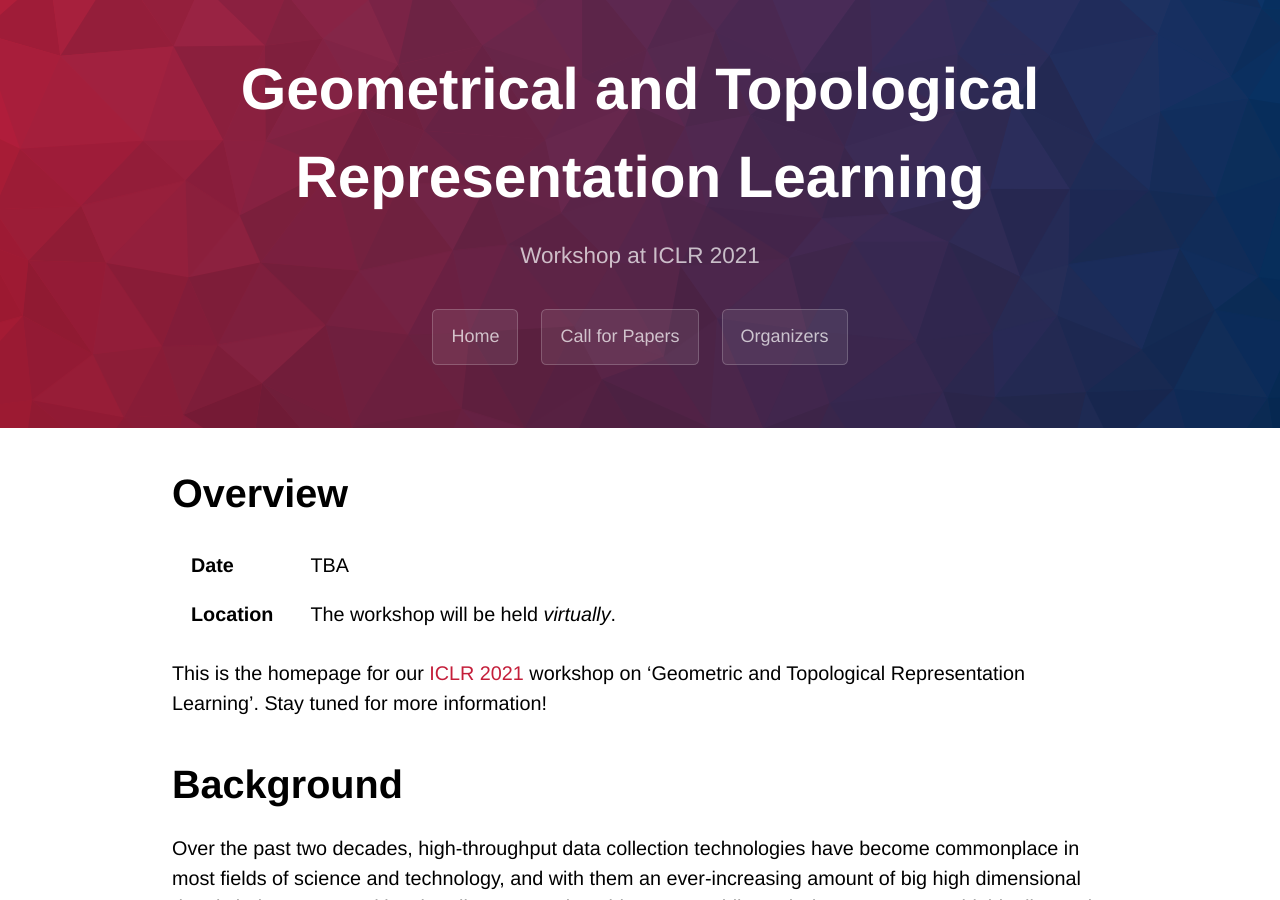
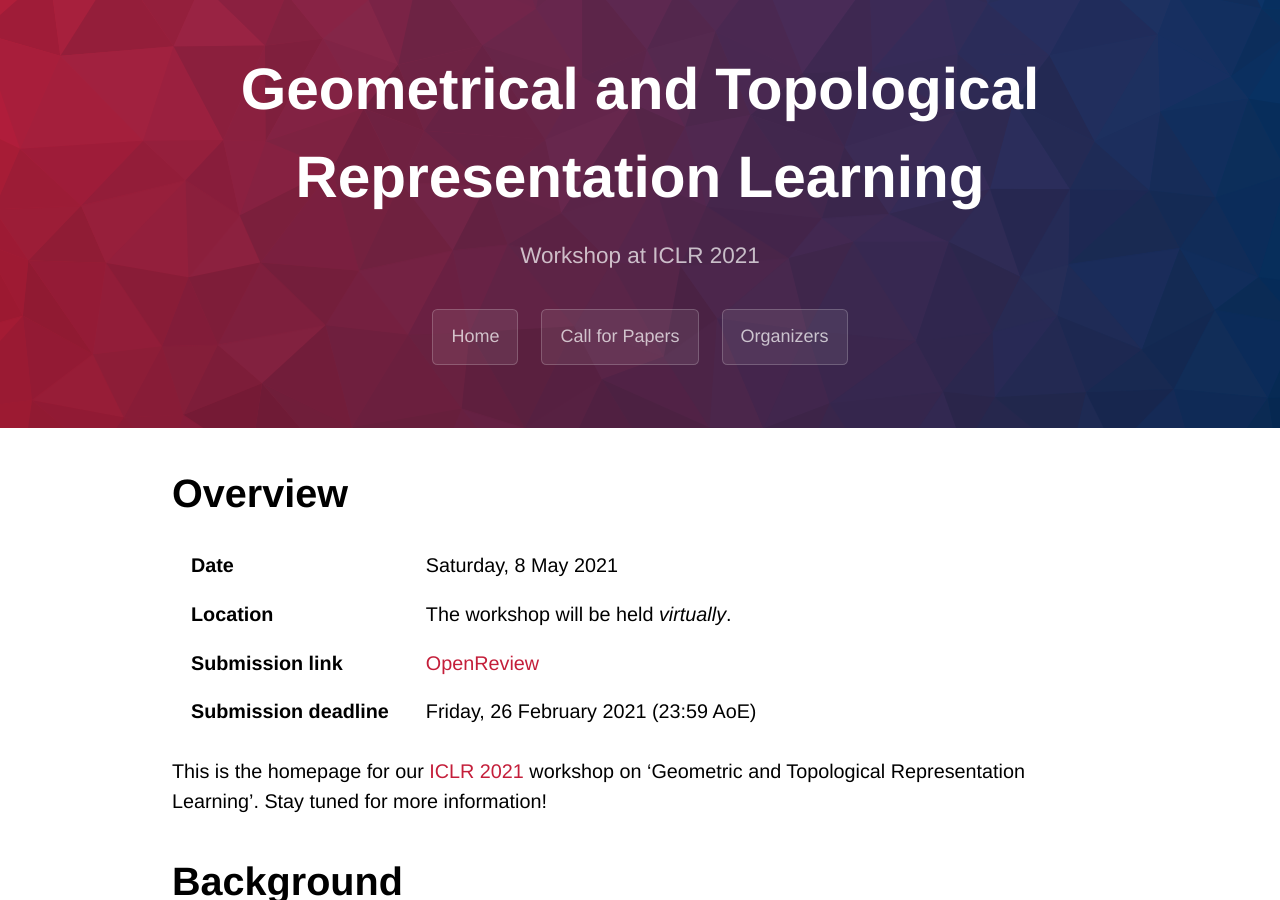
Before and after one commit to gt-rl/gt-rl.github.io, a Jekyll site: the page built from index.md, in a window 1280 px wide and 900 px high. Built offline with Jekyll 4.4.1, drawn with Linux system fonts in a browser that asks for light colours; some web fonts are replaced; our own code applies the rules of GitHub Pages for plain Markdown files.

Commit message:
Added submission link and deadline

```diff
--- a/index.md
+++ b/index.md
@@ -4,8 +4,10 @@
 
 # Overview
 
-| **Date** | TBA |
+| **Date** |  Saturday, 8 May 2021 |
 | **Location** | The workshop will be held *virtually*. |
+| **Submission link** | [OpenReview](https://openreview.net/group?id=ICLR.cc/2021/Workshop/GTRL) |
+| **Submission deadline** | Friday, 26 February 2021 (23:59 AoE) |
 
 This is the homepage for our [ICLR 2021](https://iclr.cc/Conferences/2021) workshop on 'Geometric and Topological
 Representation Learning'. Stay tuned for more information!
```
